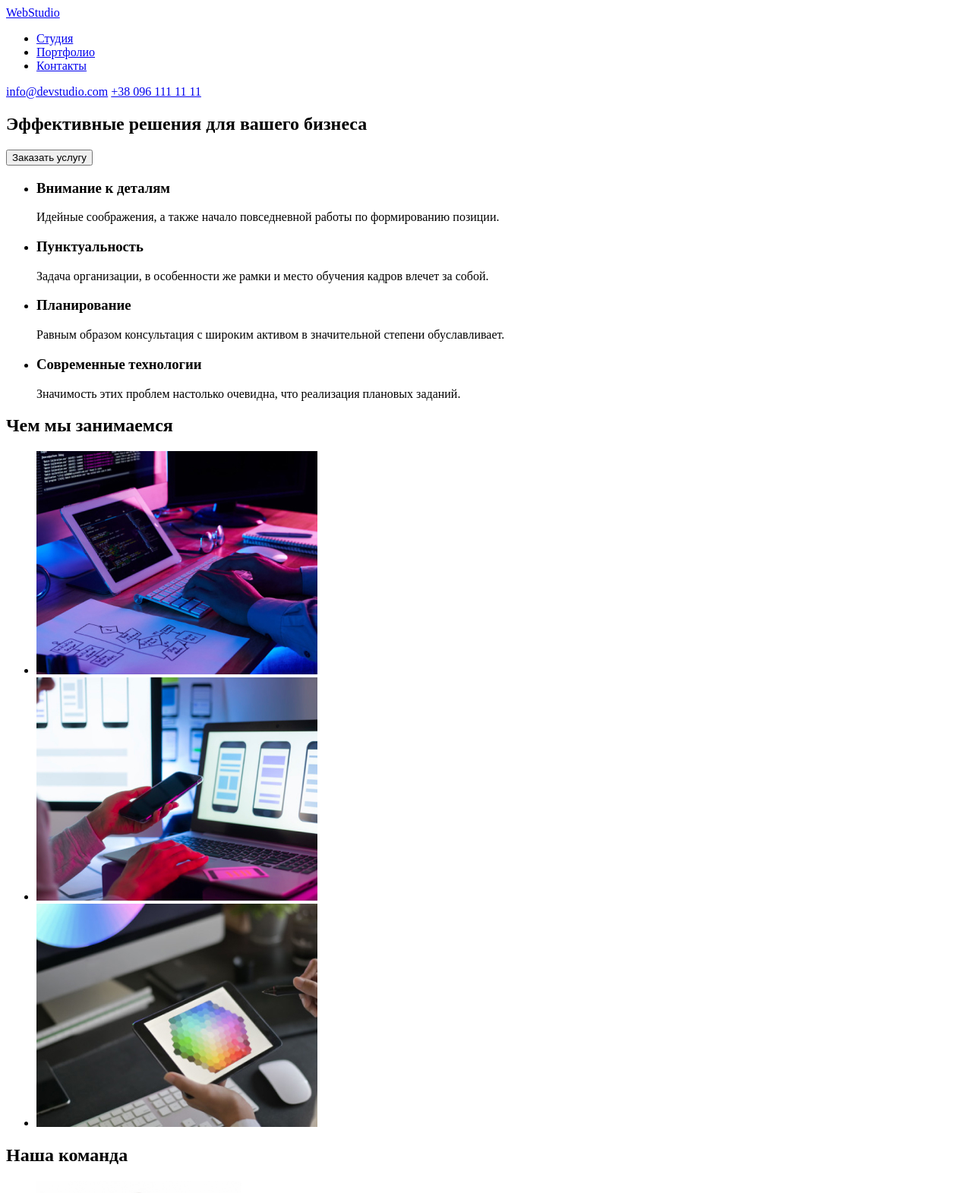
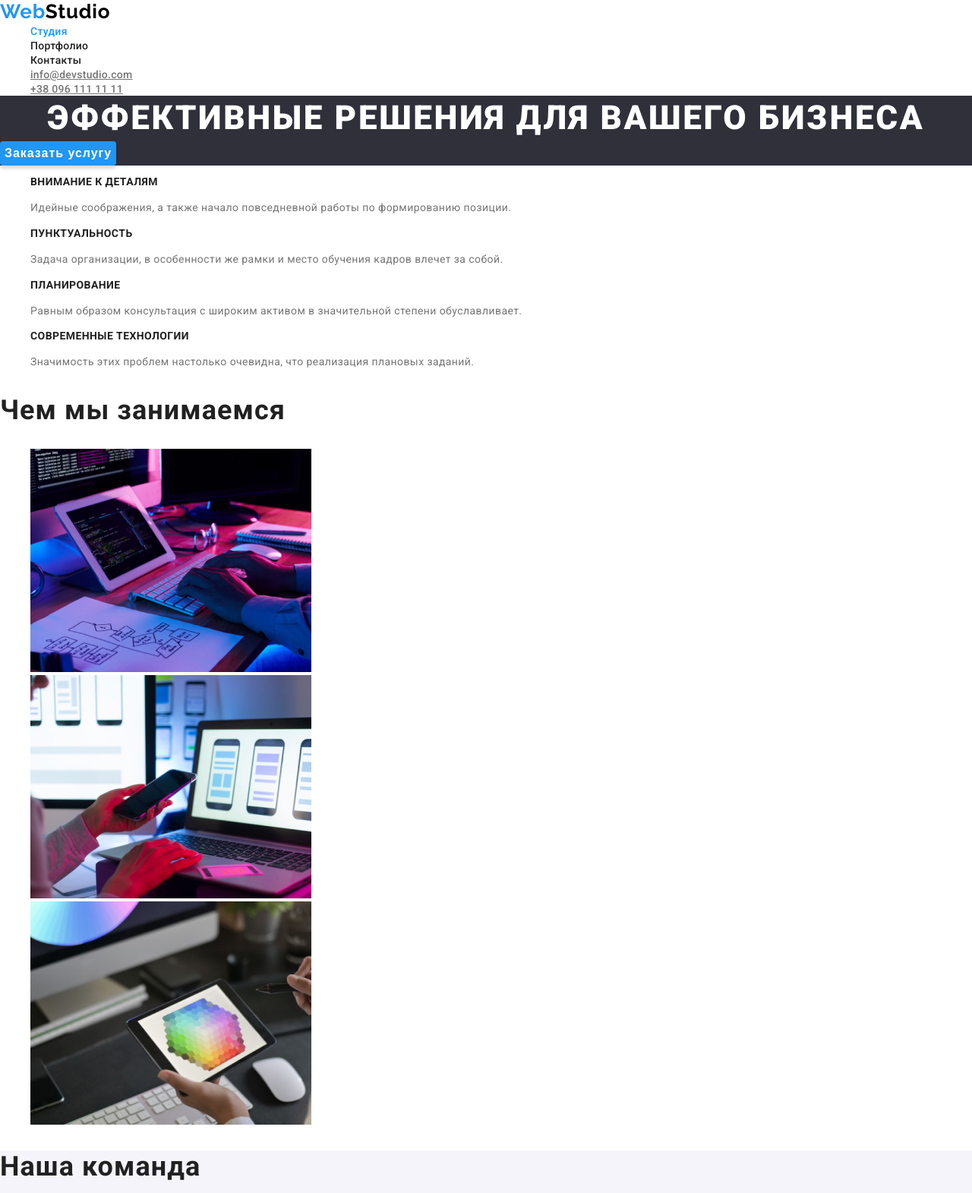
Before and after one commit to dj-egregor/goit-markup-hw-02, a plain HTML site: page index.html in a window 1280 px wide. Shown: the top 1571 px of the page at 76% size. Drawn offline with Linux system fonts and the light colour scheme.

Commit message:
Creating

```diff
--- a/css/styles.css
+++ b/css/styles.css
@@ -0,0 +1,303 @@
+:root {
+    --body-background-color: #e5e5e5;
+    --headings-text-color-default: #212121;
+    --text-p-color-default: #757575;
+    --links-text-color-hover: #2196f3;
+    --main-button-background-color-default: #2196f3;
+    --button-background-color-default: #f5f4fa;
+    --buttons-background-color-hover: #188ce8;
+    --buttons-text-color: #fff;
+    --links-text-color-default: #212121;
+    --border-item-list-color: #eeeeee;
+    --background-item-list-color: #fff;
+}
+
+html {
+    box-sizing: border-box;
+}
+
+*,
+*::before,
+*::after {
+    box-sizing: inherit;
+}
+
+body {
+    margin: 0px;
+    padding: 0px;
+    font-family: 'Roboto', sans-serif;
+    background-color: var(--body-background-color);
+}
+
+/* web logo */
+.weblogo {
+    font-family: 'Raleway', sans-serif;
+    font-style: normal;
+    font-weight: 700;
+    font-size: 26px;
+    line-height: 1.2;
+    letter-spacing: 0.03em;
+    color: #000000;
+    text-decoration: none;
+    padding: 0px;
+}
+
+.weblogo-head {
+    color: #2196f3;
+}
+
+.list {
+    list-style-type: none;
+    margin: 0px;
+}
+
+.main-nav-a {
+    text-decoration: none;
+    font-style: normal;
+    font-weight: 500;
+    font-size: 14px;
+    line-height: 1.14;
+    letter-spacing: 0.02em;
+    color: var(--links-text-color-default);
+}
+
+.main-nav-a:hover,
+.main-nav-a :focus,
+.header-contacts:hover,
+.header-contacts:focus,
+.footer-contacts:hover,
+.footer-contacts:focus,
+.active {
+    color: var(--links-text-color-hover);
+}
+
+/* Header */
+.header-contacts {
+    font-weight: 500;
+    font-size: 14px;
+    line-height: 1.14;
+    letter-spacing: 0.02em;
+    color: var(--text-p-color-default);
+}
+
+.page-header {
+    max-width: 1600px;
+    margin: 0px auto;
+    background-color: #fff;
+}
+
+.main-title {
+    margin: 0px auto;
+    font-family: 'Roboto';
+    font-style: normal;
+    font-weight: 900;
+    font-size: 44px;
+    line-height: 1.36;
+    text-align: center;
+    letter-spacing: 0.06em;
+    text-transform: uppercase;
+    color: #ffffff;
+}
+
+.hero {
+    max-width: 1600px;
+    margin: 0px auto;
+    background-color: #2f303a;
+}
+
+.order {
+    cursor: pointer;
+    background-color: var(--main-button-background-color-default);
+    border: 0px;
+    box-shadow: 0px 4px 4px rgba(0, 0, 0, 0.15);
+    border-radius: 4px;
+    font-style: normal;
+    font-weight: 700;
+    font-size: 16px;
+    line-height: 1.88;
+    letter-spacing: 0.06em;
+    color: var(--buttons-text-color);
+}
+
+.order:hover,
+.order:focus {
+    background-color: var(--buttons-background-color-hover);
+}
+
+.main-content {
+    max-width: 1600px;
+    margin: 0px auto;
+    background-color: #fff;
+}
+
+/* benefits */
+
+.section-benefits {
+    max-width: 1600px;
+    margin: 0px auto;
+    background-color: #fff;
+}
+
+.benefits {
+    max-width: 1170px;
+}
+
+.benefits-header {
+    font-style: normal;
+    font-weight: 700;
+    font-size: 14px;
+    line-height: 1.14;
+    letter-spacing: 0.03em;
+    text-transform: uppercase;
+    color: var(--headings-text-color-default);
+}
+
+.benefits-text {
+    font-style: normal;
+    font-weight: 400;
+    font-size: 14px;
+    line-height: 1.7;
+    letter-spacing: 0.03em;
+    color: var(--text-p-color-default);
+}
+
+/* Speciality */
+.speciality {
+    max-width: 1600px;
+    background-color: #fff;
+}
+
+.speciality-header {
+    font-style: normal;
+    font-weight: 700;
+    font-size: 36px;
+    line-height: 1.17;
+    letter-spacing: 0.03em;
+    color: var(--headings-text-color-default);
+}
+
+.speciality-list {
+    max-width: 1170px;
+}
+
+/* Team */
+
+.team {
+    max-width: 1600px;
+    background-color: #f5f4fa;
+}
+
+.team-list {
+}
+
+.team-header {
+    font-style: normal;
+    font-weight: 700;
+    font-size: 36px;
+    line-height: 1.17;
+    letter-spacing: 0.03em;
+    color: var(--headings-text-color-default);
+}
+
+.team-card {
+    height: 368px;
+    background-color: #ffffff;
+    box-shadow: 0px 1px 3px rgba(0, 0, 0, 0.12), 0px 1px 1px rgba(0, 0, 0, 0.14), 0px 2px 1px rgba(0, 0, 0, 0.2);
+    border-radius: 0px 0px 4px 4px;
+}
+
+.full-name {
+    font-style: normal;
+    font-weight: 500;
+    font-size: 16px;
+    line-height: 1.19;
+    text-align: center;
+    letter-spacing: 0.03em;
+    color: var(--headings-text-color-default);
+}
+
+.team-card-text {
+    font-style: normal;
+    font-weight: 400;
+    font-size: 16px;
+    line-height: 1.19;
+    text-align: center;
+    letter-spacing: 0.03em;
+    color: var(--text-p-color-default);
+}
+
+footer {
+    margin: 0px auto;
+    max-width: 1600px;
+    background-color: #2f303a;
+}
+
+.footer-address a {
+    text-decoration: none;
+    font-style: normal;
+    font-weight: 400;
+    font-size: 14px;
+    line-height: 1.7;
+    letter-spacing: 0.03em;
+    color: rgba(255, 255, 255, 0.6);
+}
+
+.footer-address p {
+    font-style: normal;
+    font-weight: 400;
+    font-size: 14px;
+    line-height: 1.7;
+    letter-spacing: 0.03em;
+    color: #ffffff;
+}
+
+.weblogo-footer {
+    color: #fff;
+}
+
+/* -------------------Portfolio------------------- */
+
+.filters-buttons {
+    cursor: pointer;
+    border: 0px;
+    border-radius: 4px;
+    background-color: var(--button-background-color-default);
+    font-family: inherit;
+    font-style: normal;
+    font-weight: 500;
+    font-size: 16px;
+    line-height: 1.62;
+    text-align: center;
+    letter-spacing: 0.03em;
+    color: var(--links-text-color-default);
+}
+
+.selected,
+.filters-buttons:hover {
+    background-color: var(--main-button-background-color-default);
+    box-shadow: 0px 3px 1px rgba(0, 0, 0, 0.1), 0px 1px 2px rgba(0, 0, 0, 0.08), 0px 2px 2px rgba(0, 0, 0, 0.12);
+    border-radius: 4px;
+    border: 0px;
+    color: var(--buttons-text-color);
+}
+
+.portfolio-headers {
+    font-weight: 700;
+    font-size: 18px;
+    line-height: 2;
+    letter-spacing: 0.06em;
+    color: var(--headings-text-color-default);
+}
+
+.porfolio-desc {
+    font-weight: 400;
+    font-size: 16px;
+    line-height: 1.88;
+    letter-spacing: 0.03em;
+    color: var(--text-p-color-default);
+}
+
+.portfolio-item {
+    background-color: var(--background-item-list-color);
+    border: 1px solid var(--border-item-list-color);
+}
--- a/index.html
+++ b/index.html
@@ -5,93 +5,110 @@
         <meta http-equiv="X-UA-Compatible" content="IE=edge" />
         <meta name="viewport" content="width=device-width, initial-scale=1.0" />
         <title>Document</title>
+        <link rel="preconnect" href="https://fonts.googleapis.com" />
+        <link rel="preconnect" href="https://fonts.gstatic.com" crossorigin />
+        <link href="https://fonts.googleapis.com/css2?family=Raleway:wght@700&family=Roboto:wght@400;500;700;900&display=swap" rel="stylesheet" />
         <link rel="stylesheet" href="./css/styles.css" type="text/css" />
     </head>
     <body>
-		<header>
-			<a href="/">WebStudio</a>
-			<nav>
-				<ul>
-					<li><a href="#">Студия</a></li>
-					<li><a href="#">Портфолио</a></li>
-					<li><a href="#">Контакты</a></li>
+        <header class="page-header">
+            <a class="weblogo" href="/"> <span class="weblogo-head">Web</span><span>Studio</span> </a>
+            <nav class="main-nav">
+                <ul class="main-nav-ul list">
+                    <li><a class="main-nav-a active" href="#">Студия</a></li>
+                    <li><a class="main-nav-a" href="./portfolio.html">Портфолио</a></li>
+                    <li><a class="main-nav-a" href="#">Контакты</a></li>
                 </ul>
             </nav>
-			<a href="mailto:info@devstudio.com">info@devstudio.com</a>
-			<a href="tel:380961111111">+38 096 111 11 11</a>
-		</header>
-		<main>
-			<section>
-				<h1>Эффективные решения для вашего бизнеса</h1>
-				<input type="button" value="Заказать услугу" />
-			</section>
-			<section>
-				<ul>
+            <ul class="list">
                 <li>
-						<h3>Внимание к деталям</h3>
-						<p>Идейные соображения, а также начало повседневной работы по формированию позиции.</p>
+                    <a class="header-contacts" href="mailto:info@devstudio.com">info@devstudio.com</a>
                 </li>
                 <li>
-						<h3>Пунктуальность</h3>
-						<p>Задача организации, в особенности же рамки и место обучения кадров влечет за собой.</p>
+                    <a class="header-contacts" href="tel:380961111111">+38 096 111 11 11</a>
                 </li>
-					<li>
-						<h3>Планирование</h3>
-						<p>Равным образом консультация с широким активом в значительной степени обуславливает.</p>
+            </ul>
+        </header>
+        <main class="main-content">
+            <section class="hero">
+                <h1 class="main-title">Эффективные решения для вашего бизнеса</h1>
+                <input class="order" type="button" value="Заказать услугу" />
+            </section>
+            <!-- Benefits -->
+            <section class="section-benefits">
+                <ul class="list benefits">
+                    <li class="benefits-list">
+                        <h3 class="benefits-header">Внимание к деталям</h3>
+                        <p class="benefits-text">Идейные соображения, а также начало повседневной работы по формированию позиции.</p>
                     </li>
-					<li>
-						<h3>Современные технологии</h3>
-						<p>Значимость этих проблем настолько очевидна, что реализация плановых заданий.</p>
+                    <li class="benefits-list">
+                        <h3 class="benefits-header">Пунктуальность</h3>
+                        <p class="benefits-text">Задача организации, в особенности же рамки и место обучения кадров влечет за собой.</p>
+                    </li>
+                    <li class="benefits-list">
+                        <h3 class="benefits-header">Планирование</h3>
+                        <p class="benefits-text">Равным образом консультация с широким активом в значительной степени обуславливает.</p>
+                    </li>
+                    <li class="benefits-list">
+                        <h3 class="benefits-header">Современные технологии</h3>
+                        <p class="benefits-text">Значимость этих проблем настолько очевидна, что реализация плановых заданий.</p>
                     </li>
                 </ul>
             </section>
-			<section>
-				<h2>Чем мы занимаемся</h2>
-				<ul>
-					<li>
+            <!-- Speciality -->
+            <section class="speciality">
+                <h2 class="speciality-header">Чем мы занимаемся</h2>
+                <ul class="list speciality-list">
+                    <li class="speciality-item">
                         <img src="./images/whatdowedo1.jpg" width="370" alt="application code development" />
                     </li>
-					<li>
+                    <li class="speciality-item">
                         <img src="./images/whatdowedo2.jpg" width="370" alt="development of adaptive design for smartphones" />
                     </li>
-					<li>
+                    <li class="speciality-item">
                         <img src="./images/whatdowedo3.jpg" width="370" alt="choice of color palette" />
                     </li>
                 </ul>
             </section>
-			<section>
-				<h2>Наша команда</h2>
-				<ul>
-					<li>
+            <!-- Team -->
+            <section class="team">
+                <h2 class="team-header">Наша команда</h2>
+                <ul class="list team-list">
+                    <li class="team-card">
                         <img src="./images/team1.jpg" width="270" alt="team member" />
-						<h3>Игорь Демьяненко</h3>
-						<p>Product Designer</p>
+                        <h3 class="full-name">Игорь Демьяненко</h3>
+                        <p class="team-card-text">Product Designer</p>
                     </li>
-					<li>
+                    <li class="team-card">
                         <img src="./images/team2.jpg" width="270" alt="team member" />
-						<h3>Ольга Репина</h3>
-						<p>Frontend Developer</p>
+                        <h3 class="full-name">Ольга Репина</h3>
+                        <p class="team-card-text">Frontend Developer</p>
                     </li>
-					<li>
+                    <li class="team-card">
                         <img src="./images/team3.jpg" width="270" alt="team member" />
-						<h3>Николай Тарасов</h3>
-						<p>Marketing</p>
+                        <h3 class="full-name">Николай Тарасов</h3>
+                        <p class="team-card-text">Marketing</p>
                     </li>
-					<li>
+                    <li class="team-card">
                         <img src="./images/team4.jpg" width="270" alt="team member" />
-						<h3>Михаил Ермаков</h3>
-						<p>UI Designer</p>
+                        <h3 class="full-name">Михаил Ермаков</h3>
+                        <p class="team-card-text">UI Designer</p>
                     </li>
                 </ul>
             </section>
         </main>
+        <!-- Footer -->
         <footer>
-			<a href="/">WebStudio</a>
-			<address>
+            <div class="footer-div">
+                <a class="weblogo" href="/"> <span class="weblogo-head">Web</span><span class="weblogo-footer">Studio</span> </a>
+                <address class="footer-address">
                     <p>г. Киев, пр-т Леси Украинки, 26</p>
-				<a href="mailto:info@devstudio.com">info@devstudio.com</a>
-				<a href="tel:380961111111">+38 096 111 11 11</a>
+                    <ul class="list">
+                        <li><a class="footer-contacts" href="mailto:info@devstudio.com">info@devstudio.com</a></li>
+                        <li><a class="footer-contacts" href="tel:380961111111">+38 096 111 11 11</a></li>
+                    </ul>
                 </address>
+            </div>
         </footer>
     </body>
 </html>
```
Also changed, not shown: .prettierrc.json. Lines whose indentation alone changed are shown as unchanged.
